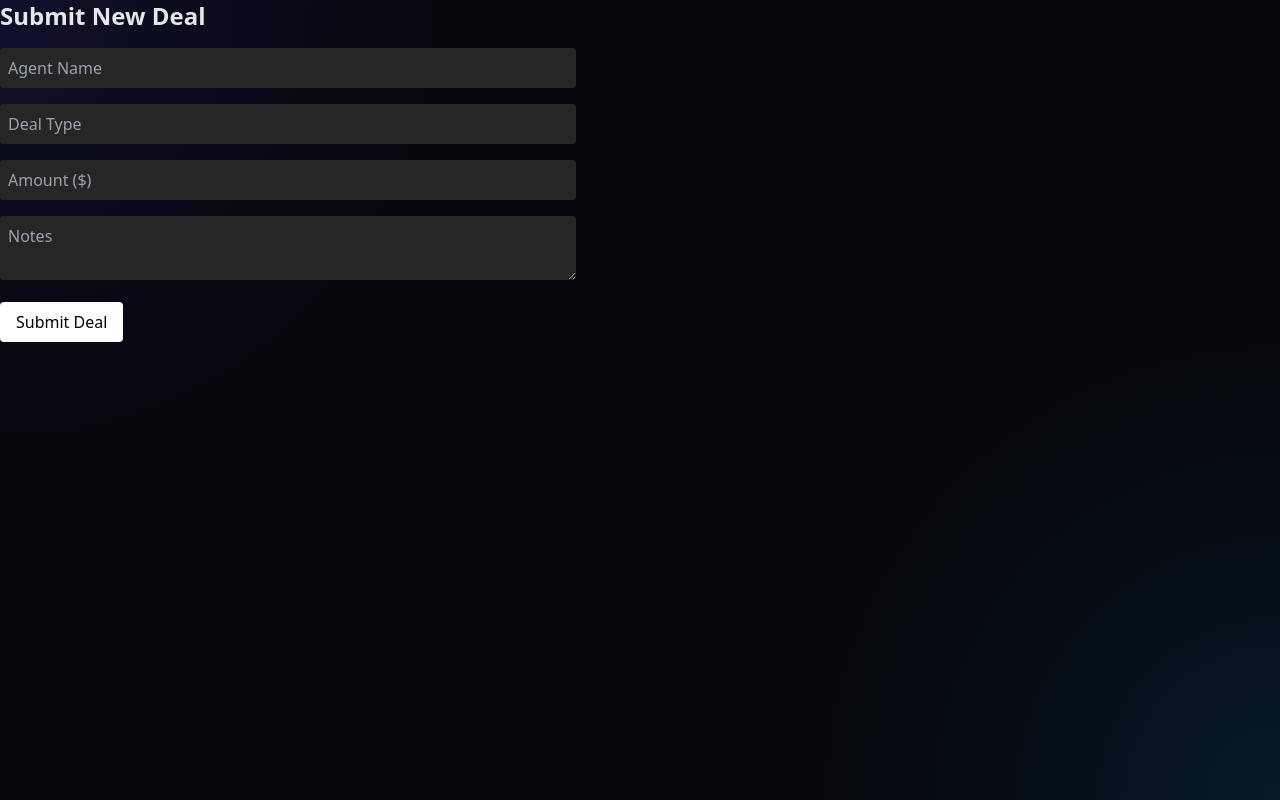
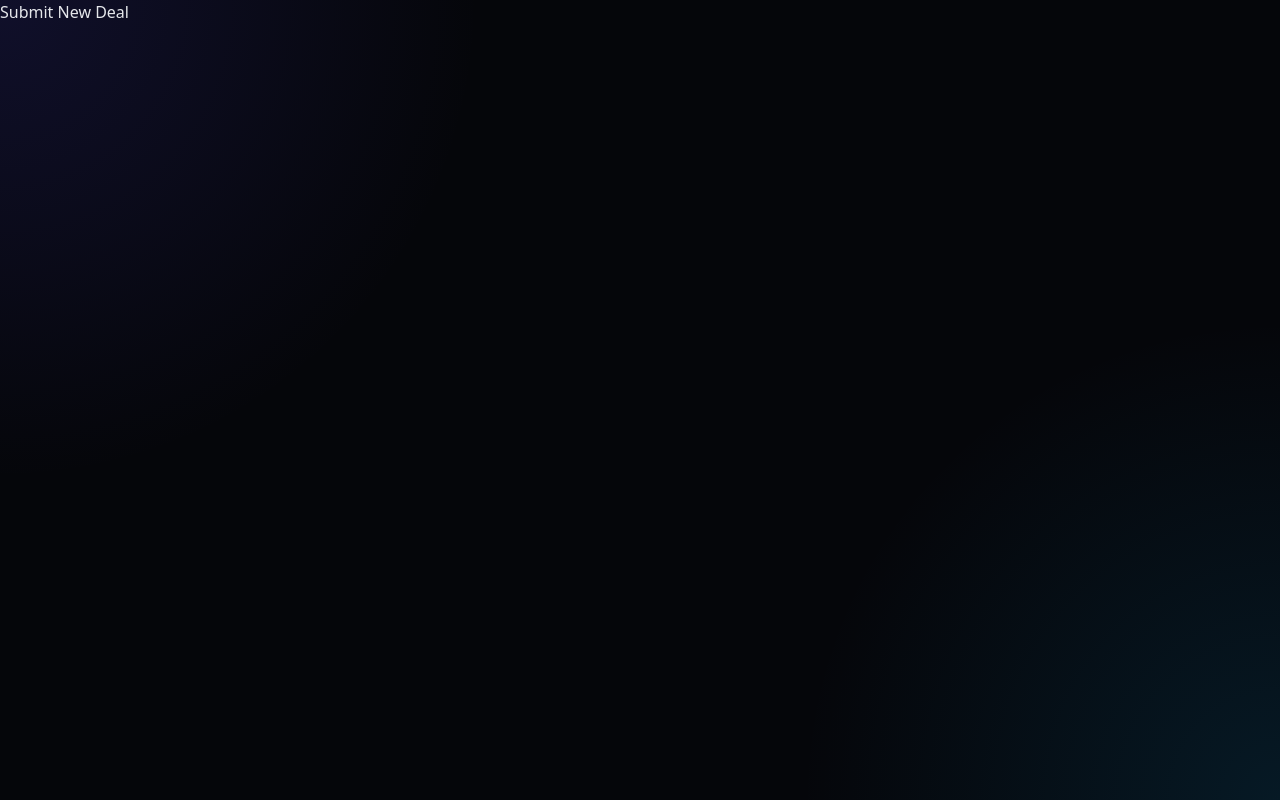
Before and after one commit to mecyahh/one-percent-deal-house, a Next.js app: page /deals/new in a window 1280 px wide. Built offline with nearby package versions, Linux system fonts and the light colour scheme.

Commit message:
Update page.tsx

```diff
--- a/app/deals/new/page.tsx
+++ b/app/deals/new/page.tsx
@@ -1,73 +1,9 @@
 "use client";
 
-import { useState } from "react";
-
 export default function NewDealPage() {
-  const [loading, setLoading] = useState(false);
-
-  async function handleSubmit(e: React.FormEvent<HTMLFormElement>) {
-    e.preventDefault();
-    setLoading(true);
-
-    const formData = new FormData(e.currentTarget);
-
-    const payload = {
-      agent: formData.get("agent"),
-      dealType: formData.get("dealType"),
-      amount: formData.get("amount"),
-      notes: formData.get("notes")
-    };
-
-    await fetch("/api/deals", {
-      method: "POST",
-      headers: { "Content-Type": "application/json" },
-      body: JSON.stringify(payload)
-    });
-
-    setLoading(false);
-    e.currentTarget.reset();
-    alert("Deal submitted");
-  }
-
   return (
-    <div className="max-w-xl">
-      <h1 className="text-2xl font-bold mb-4">Submit New Deal</h1>
-
-      <form onSubmit={handleSubmit} className="space-y-4">
-        <input
-          name="agent"
-          placeholder="Agent Name"
-          className="w-full p-2 bg-neutral-800 rounded"
-          required
-        />
-
-        <input
-          name="dealType"
-          placeholder="Deal Type"
-          className="w-full p-2 bg-neutral-800 rounded"
-          required
-        />
-
-        <input
-          name="amount"
-          placeholder="Amount ($)"
-          className="w-full p-2 bg-neutral-800 rounded"
-          required
-        />
-
-        <textarea
-          name="notes"
-          placeholder="Notes"
-          className="w-full p-2 bg-neutral-800 rounded"
-        />
-
-        <button
-          disabled={loading}
-          className="bg-white text-black px-4 py-2 rounded font-medium"
-        >
-          {loading ? "Submitting..." : "Submit Deal"}
-        </button>
-      </form>
+    <div>
+      <h1>Submit New Deal</h1>
     </div>
   );
 }
```
